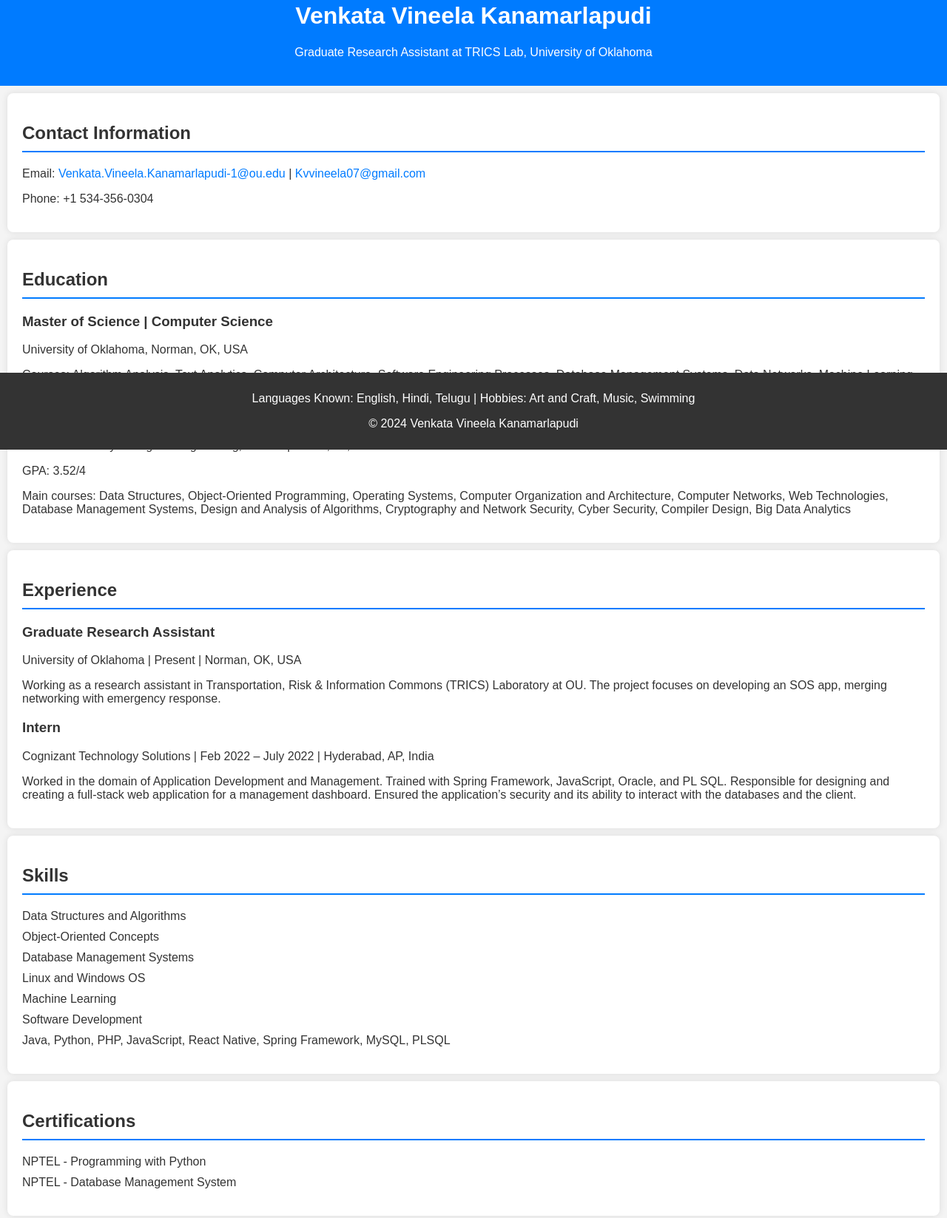
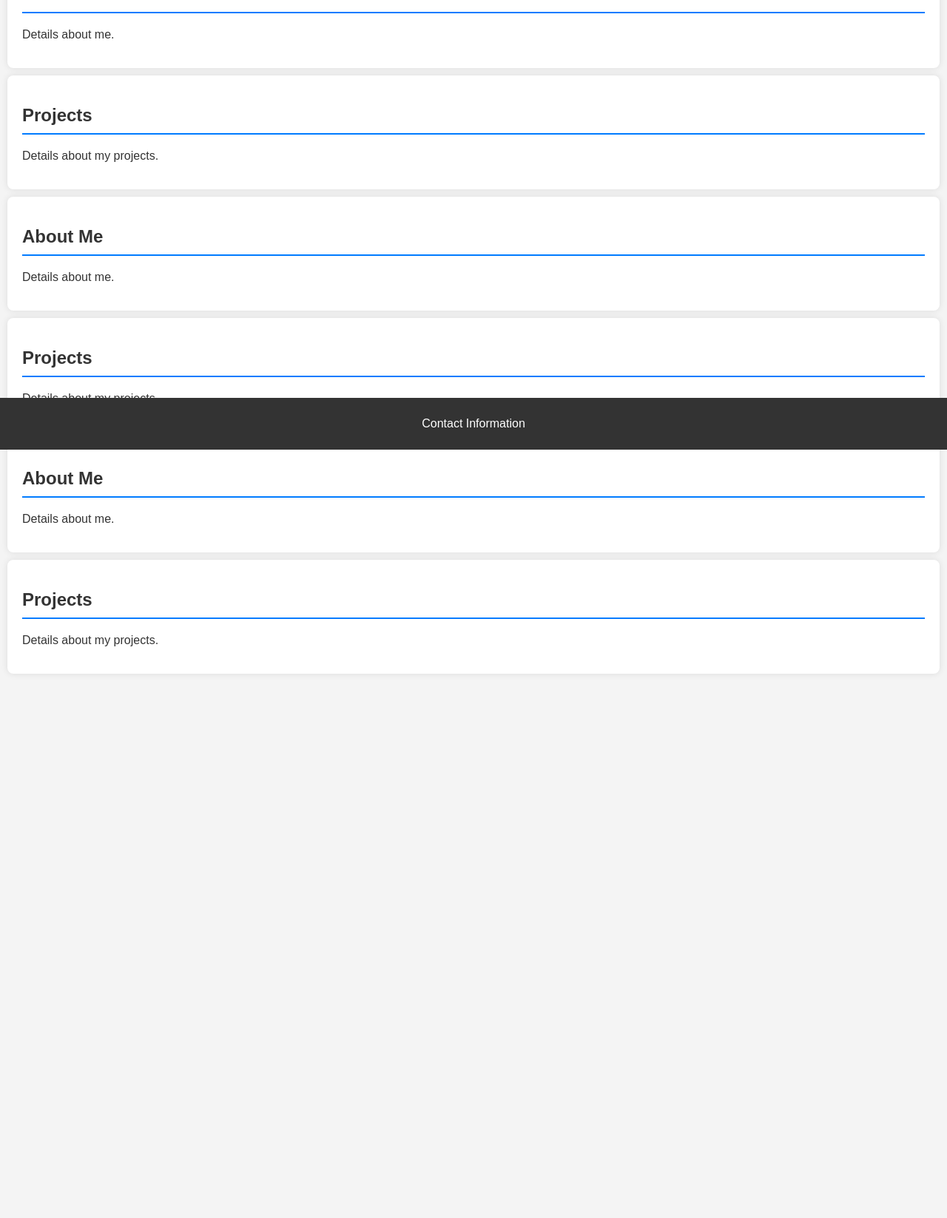
Before and after one commit to Venkata-Vineela/Venkata-Vineela.github.io, a plain HTML site: page index.html in a window 1280 px wide. Shown: the part 192-1839 px from the top of the page at 74% size. After the commit the page ends 1113 px from the top, so only its background shows below. Drawn offline with Linux system fonts and the light colour scheme.

Commit message:
Update index.html

```diff
--- a/index.html
+++ b/index.html
@@ -3,98 +3,42 @@
     <head>
         <meta charset="UTF-8">
         <meta name="viewport" content="width=device-width, initial-scale=1.0">
-    <title>Venkata Vineela Kanamarlapudi - Portfolio</title>
+        <title>Portfolio</title>
         <link rel="stylesheet" href="styles.css">
     </head>
     <body>
-    <header>
-        <img src="myphoto.jpeg" alt="Venkata Vineela Kanamarlapudi" class="profile-photo">
-        <h1>Venkata Vineela Kanamarlapudi</h1>
-        <p>Graduate Research Assistant at TRICS Lab, University of Oklahoma</p>
+        <header id="header">
+            <h1>My Portfolio</h1>
         </header>
-
-    <section id="contact">
-        <h2>Contact Information</h2>
-        <p>Email: <a href="mailto:Venkata.Vineela.Kanamarlapudi-1@ou.edu">Venkata.Vineela.Kanamarlapudi-1@ou.edu</a> | <a href="mailto:Kvvineela07@gmail.com">Kvvineela07@gmail.com</a></p>
-        <p>Phone: +1 534-356-0304</p>
+        <main id="main">
+            <section>
+                <h2>About Me</h2>
+                <p>Details about me.</p>
             </section>
-
-    <section id="education">
-        <h2>Education</h2>
-        <ul>
-            <li>
-                <h3>Master of Science | Computer Science</h3>
-                <p>University of Oklahoma, Norman, OK, USA</p>
-                <p>Courses: Algorithm Analysis, Text Analytics, Computer Architecture, Software Engineering Processes, Database Management Systems, Data Networks, Machine Learning Practices, Wireless and Mobile Networks, Machine Learning, Cyber Attacks and Defenses, Intelligent Data Analytics (Fall 2024)</p>
-            </li>
-            <li>
-                <h3>Bachelor of Technology | Information Technology</h3>
-                <p>Andhra University College of Engineering, Visakhapatnam, AP, India</p>
-                <p>GPA: 3.52/4</p>
-                <p>Main courses: Data Structures, Object-Oriented Programming, Operating Systems, Computer Organization and Architecture, Computer Networks, Web Technologies, Database Management Systems, Design and Analysis of Algorithms, Cryptography and Network Security, Cyber Security, Compiler Design, Big Data Analytics</p>
-            </li>
-        </ul>
+            <section>
+                <h2>Projects</h2>
+                <p>Details about my projects.</p>
             </section>
-
-    <section id="experience">
-        <h2>Experience</h2>
-        <ul>
-            <li>
-                <h3>Graduate Research Assistant</h3>
-                <p>University of Oklahoma | Present | Norman, OK, USA</p>
-                <p>Working as a research assistant in Transportation, Risk & Information Commons (TRICS) Laboratory at OU. The project focuses on developing an SOS app, merging networking with emergency response.</p>
-            </li>
-            <li>
-                <h3>Intern</h3>
-                <p>Cognizant Technology Solutions | Feb 2022 – July 2022 | Hyderabad, AP, India</p>
-                <p>Worked in the domain of Application Development and Management. Trained with Spring Framework, JavaScript, Oracle, and PL SQL. Responsible for designing and creating a full-stack web application for a management dashboard. Ensured the application’s security and its ability to interact with the databases and the client.</p>
-            </li>
-        </ul>
+            <section>
+                <h2>About Me</h2>
+                <p>Details about me.</p>
             </section>
-
-    <section id="skills">
-        <h2>Skills</h2>
-        <ul>
-            <li>Data Structures and Algorithms</li>
-            <li>Object-Oriented Concepts</li>
-            <li>Database Management Systems</li>
-            <li>Linux and Windows OS</li>
-            <li>Machine Learning</li>
-            <li>Software Development</li>
-            <li>Java, Python, PHP, JavaScript, React Native, Spring Framework, MySQL, PLSQL</li>
-        </ul>
+            <section>
+                <h2>Projects</h2>
+                <p>Details about my projects.</p>
             </section>
-
-    <section id="certifications">
-        <h2>Certifications</h2>
-        <ul>
-            <li>NPTEL - Programming with Python</li>
-            <li>NPTEL - Database Management System</li>
-        </ul>
+            <section>
+                <h2>About Me</h2>
+                <p>Details about me.</p>
             </section>
-
-    <section id="projects">
-        <h2>Academic Projects</h2>
-        <ul>
-            <li>
-                <h3>Disease Risk Prediction Using Genetic and Lifestyle Data</h3>
-                <p>Developed a machine learning model to predict the risk of cardiovascular diseases based on genetic data, lifestyle factors, and medical history. Implemented using Python, scikit-learn, and pandas libraries, with potential for deployment through a user-friendly web application.</p>
-            </li>
-            <li>
-                <h3>Faculty Feedback Report Generation System</h3>
-                <p>A web-based platform that allows students to provide feedback to their respective faculty members. The system automates the feedback collection process and generates automated feedback reports that can be used to evaluate the faculty's performance. Technologies: JavaScript, PHP, Python, MySQL; Server: Tomcat-server.</p>
-            </li>
-        </ul>
+            <section>
+                <h2>Projects</h2>
+                <p>Details about my projects.</p>
             </section>
-
-    <section id="motivation">
-        <h2>My Motivation</h2>
-        <p>Enthusiastic and highly motivated individual, passionate about software engineering and dedicated to advancing my skills and knowledge in diverse technical roles. Seeking an opportunity to gain practical experience and deliver my best. Flexible, time management, and adaptive learner.</p>
-    </section>
-
-    <footer>
-        <p>Languages Known: English, Hindi, Telugu | Hobbies: Art and Craft, Music, Swimming</p>
-        <p>&copy; 2024 Venkata Vineela Kanamarlapudi</p>
+        </main>
+        <footer id="footer">
+            <p>Contact Information</p>
         </footer>
+        <!-- <script src="script.js"></script> -->
     </body>
     </html>
```
Lines whose indentation alone changed are shown as unchanged.
